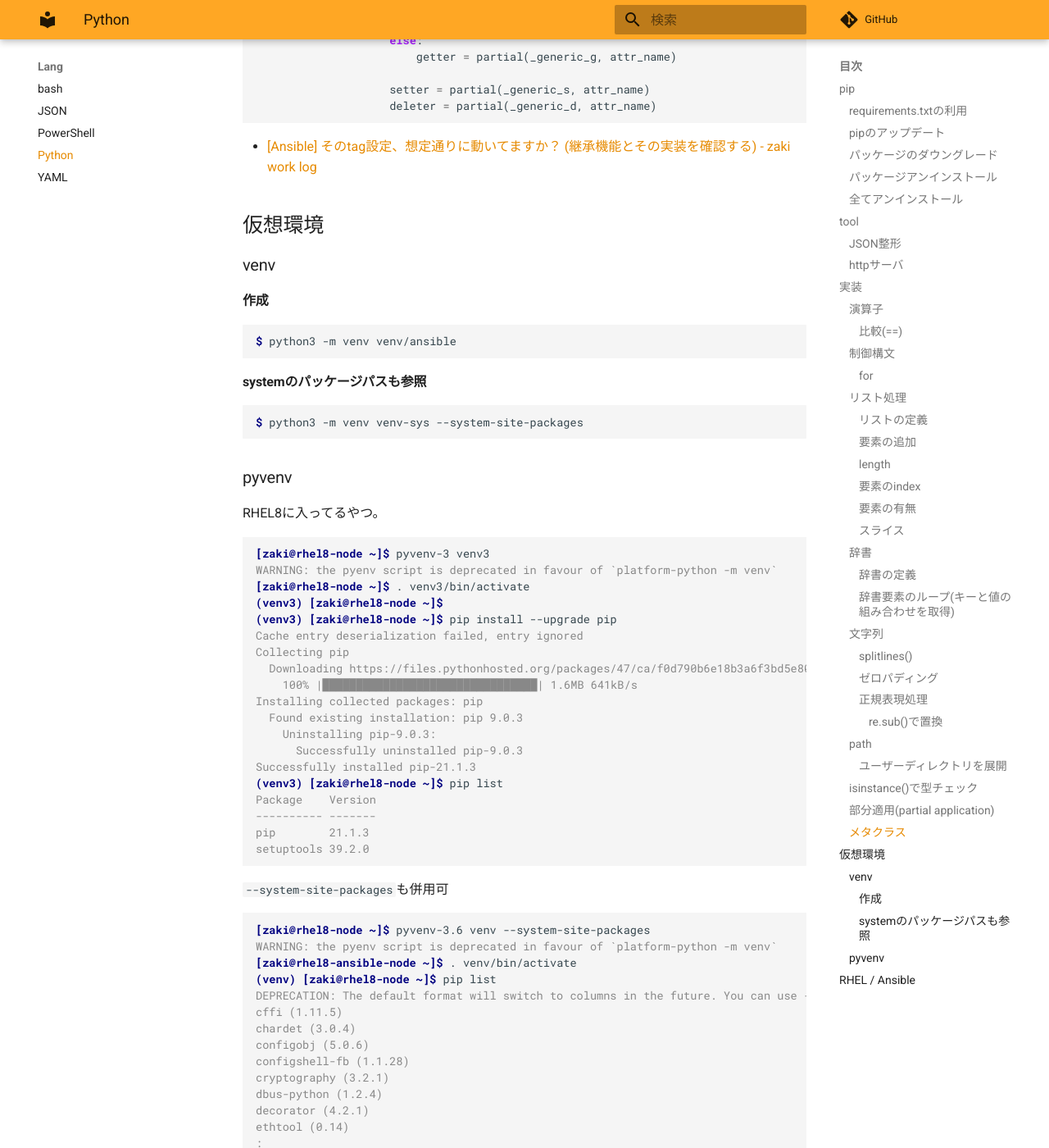
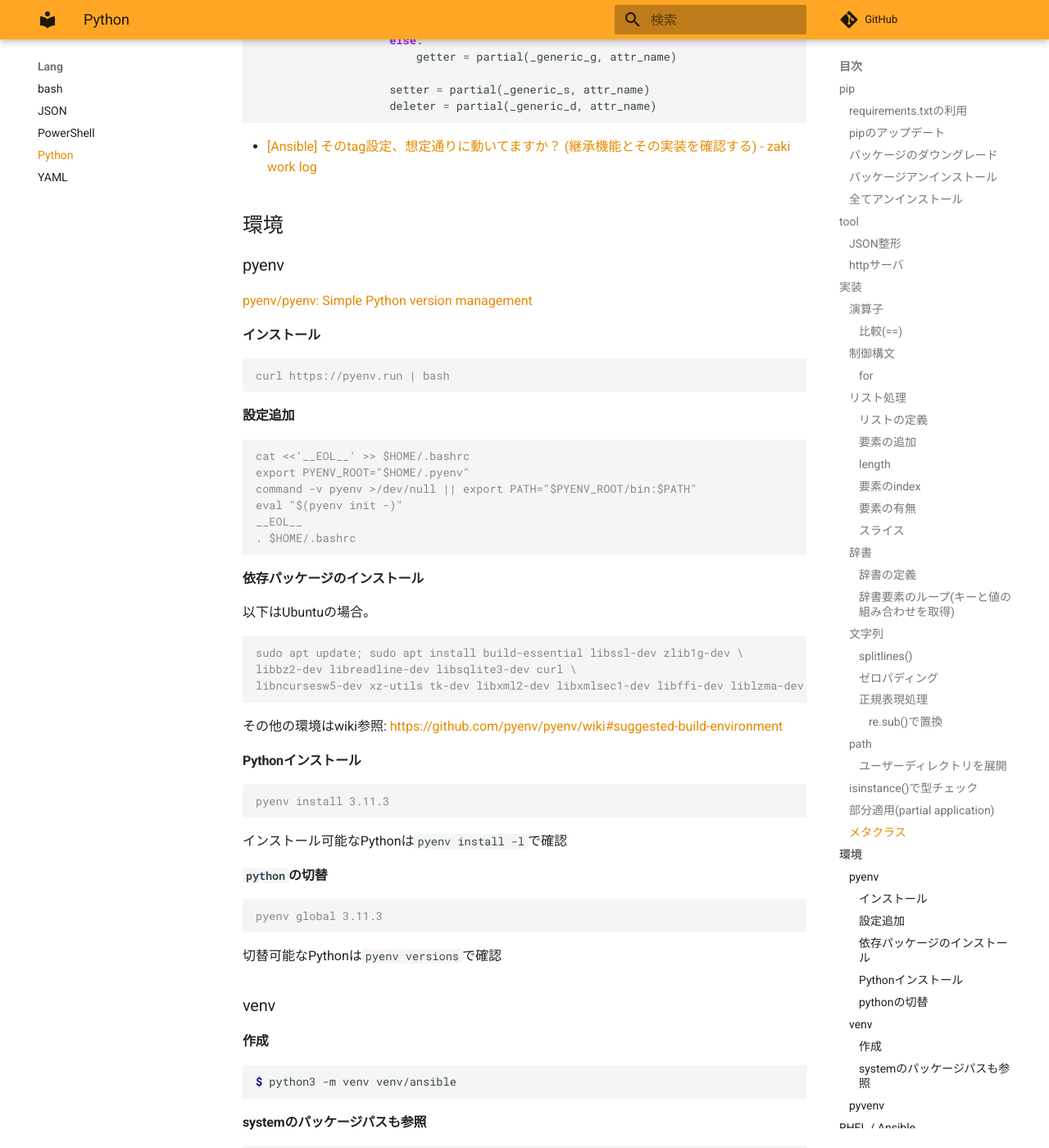
Before and after one commit to zaki-lknr/docs, an MkDocs documentation site: the page built from docs/lang/python.md, in a window 1280 px wide and 1400 px high, scrolled down 9034 px. Shown: the whole window at 82% size. Built offline with MkDocs 1.6.1 and Material for MkDocs 9.7.7, drawn with Linux system fonts in a browser that asks for light colours; comment, search, counter and statistics services are not loaded.

Commit message:
add: lang/python: pyenv

````diff
--- a/docs/lang/python.md
+++ b/docs/lang/python.md
@@ -461,7 +461,56 @@ dict_val is dict
 
 - [[Ansible] そのtag設定、想定通りに動いてますか？ (継承機能とその実装を確認する) - zaki work log](https://zaki-hmkc.hatenablog.com/entry/2021/03/24/100317)
 
-## 仮想環境
+## 環境
+
+### pyenv
+
+[pyenv/pyenv: Simple Python version management](https://github.com/pyenv/pyenv)
+
+#### インストール
+
+```console
+curl https://pyenv.run | bash
+```
+
+#### 設定追加
+
+```console
+cat <<'__EOL__' >> $HOME/.bashrc
+export PYENV_ROOT="$HOME/.pyenv"
+command -v pyenv >/dev/null || export PATH="$PYENV_ROOT/bin:$PATH"
+eval "$(pyenv init -)"
+__EOL__
+. $HOME/.bashrc
+```
+
+#### 依存パッケージのインストール
+
+以下はUbuntuの場合。
+
+```console
+sudo apt update; sudo apt install build-essential libssl-dev zlib1g-dev \
+libbz2-dev libreadline-dev libsqlite3-dev curl \
+libncursesw5-dev xz-utils tk-dev libxml2-dev libxmlsec1-dev libffi-dev liblzma-dev
+```
+
+その他の環境はwiki参照: <https://github.com/pyenv/pyenv/wiki#suggested-build-environment>
+
+#### Pythonインストール
+
+```console
+pyenv install 3.11.3
+```
+
+インストール可能なPythonは`pyenv install -l`で確認
+
+#### `python`の切替
+
+```console
+pyenv global 3.11.3
+```
+
+切替可能なPythonは`pyenv versions`で確認
 
 ### venv
 
````
